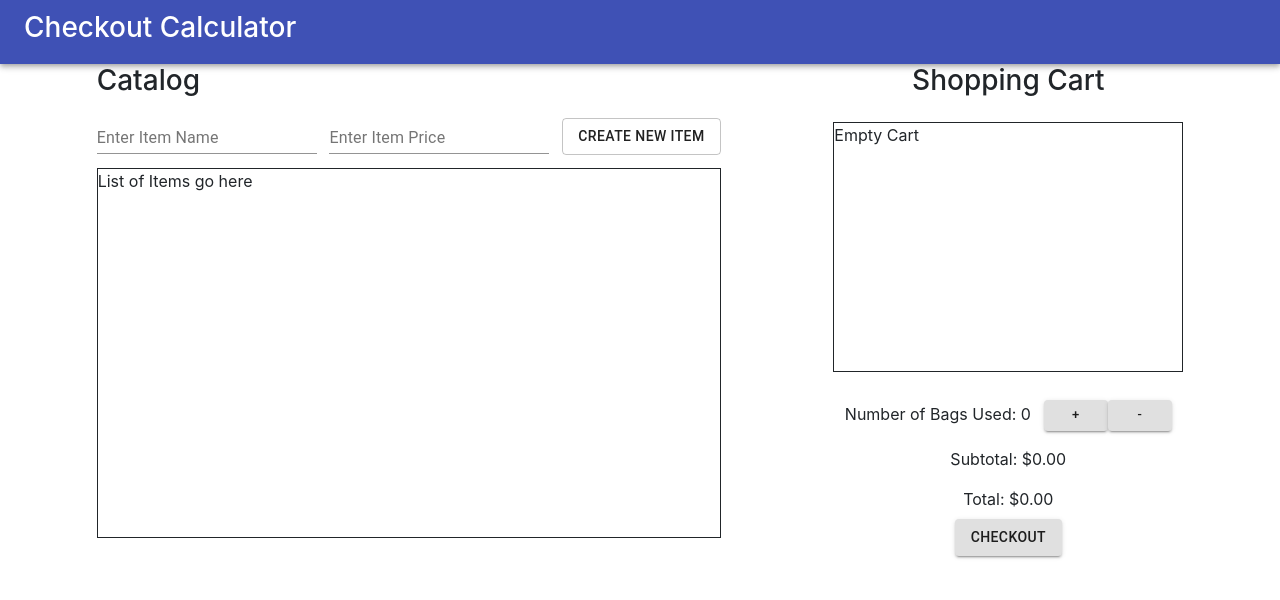
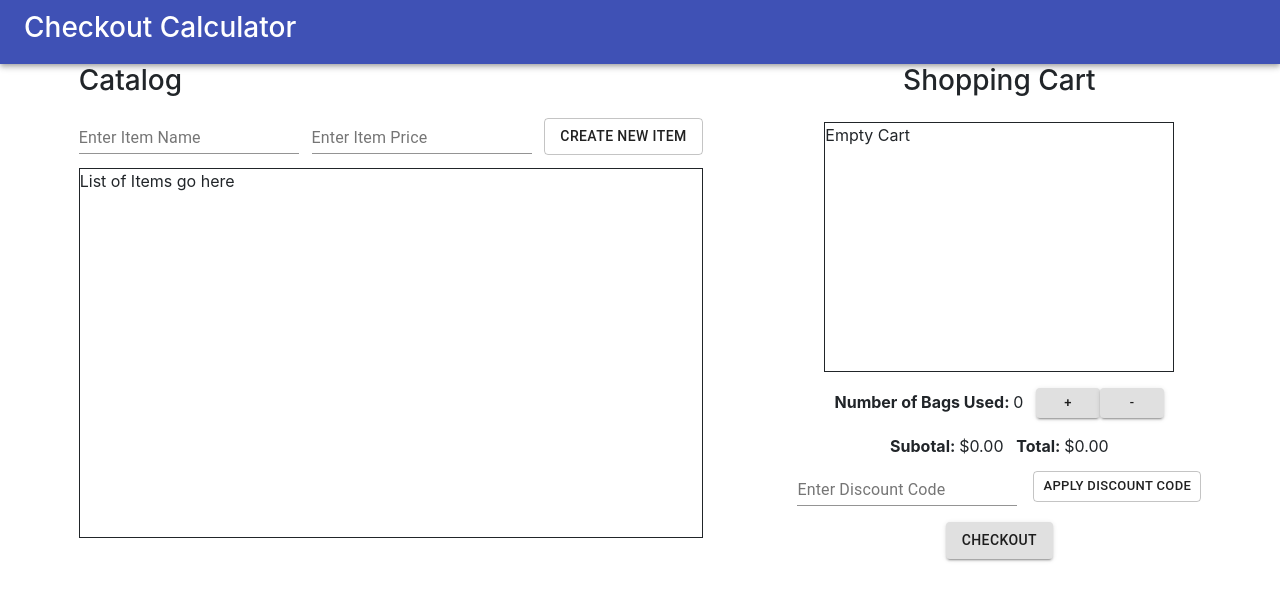
Before and after one commit to jj-kanu/price-calculator-web-app, a React (Create React App) app in the folder React/calculator/: page / in a window 1280 px wide. Shown: the top 600 px of the page. Built offline with nearby package versions, Linux system fonts and the light colour scheme.

Commit message:
Added Apply Discount code input and button

```diff
--- a/React/calculator/src/components/calculator.jsx
+++ b/React/calculator/src/components/calculator.jsx
@@ -55,12 +55,10 @@ class Calculator extends Component {
             <h3 justify="left">Catalog</h3>
             <form noValidate autoComplete="off">
               <TextField
-                id="standard-basic"
                 style={{ marginRight: "0.8rem" }}
                 label="Enter Item Name"
               />
               <TextField
-                id="standard-basic"
                 style={{ marginRight: "0.8rem" }}
                 label="Enter Item Price"
               />
@@ -85,13 +83,16 @@ class Calculator extends Component {
                 <h3>Shopping Cart</h3>
               </Grid>
               <Grid item xs={12} height="20rem">
-                <Box width={350} height={250} border={1} marginBottom="0.8rem">
+                <Box width={350} height={250} border={1}>
                   {this.formatNumberOfItems()}
                 </Box>
               </Grid>
 
-              <Grid item alignContent="center">
-                Number of Bags Used: {this.state.bags_used}
+              <Grid item>
+                <text style={{ fontWeight: "bold" }}>
+                  Number of Bags Used:{" "}
+                </text>
+                {this.state.bags_used}
                 <Button
                   variant="contained"
                   size="small"
@@ -109,14 +110,31 @@ class Calculator extends Component {
                 </Button>
               </Grid>
               <Grid item>
-                <text>Subtotal: $</text>
-                {this.state.subtotal.toFixed(2)}
+                <Box style={{ textAlign: "center" }}>
+                  <text style={{ fontWeight: "bold" }}>Subotal: </text>$
+                  {this.state.subtotal.toFixed(2)}
+                  <text style={{ fontWeight: "bold", marginLeft: "0.8rem" }}>
+                    Total:{" "}
+                  </text>
+                  ${(this.state.subtotal * 1.13).toFixed(2)}
+                </Box>
+                <form noValidate autoComplete="off">
+                  <TextField
+                    style={{ marginRight: "1rem" }}
+                    label="Enter Discount Code"
+                  />
+                  <Button
+                    size="small"
+                    variant="outlined"
+                    style={{ marginTop: "0.8rem" }}
+                  >
+                    Apply Discount Code
+                  </Button>
+                </form>
               </Grid>
               <Grid item>
-                <text>Total: $</text>
-                {(this.state.subtotal * 1.13).toFixed(2)}
+                <Button variant="contained">Checkout</Button>
               </Grid>
-              <Button variant="contained">Checkout</Button>
             </Grid>
           </Grid>
         </Grid>
```
